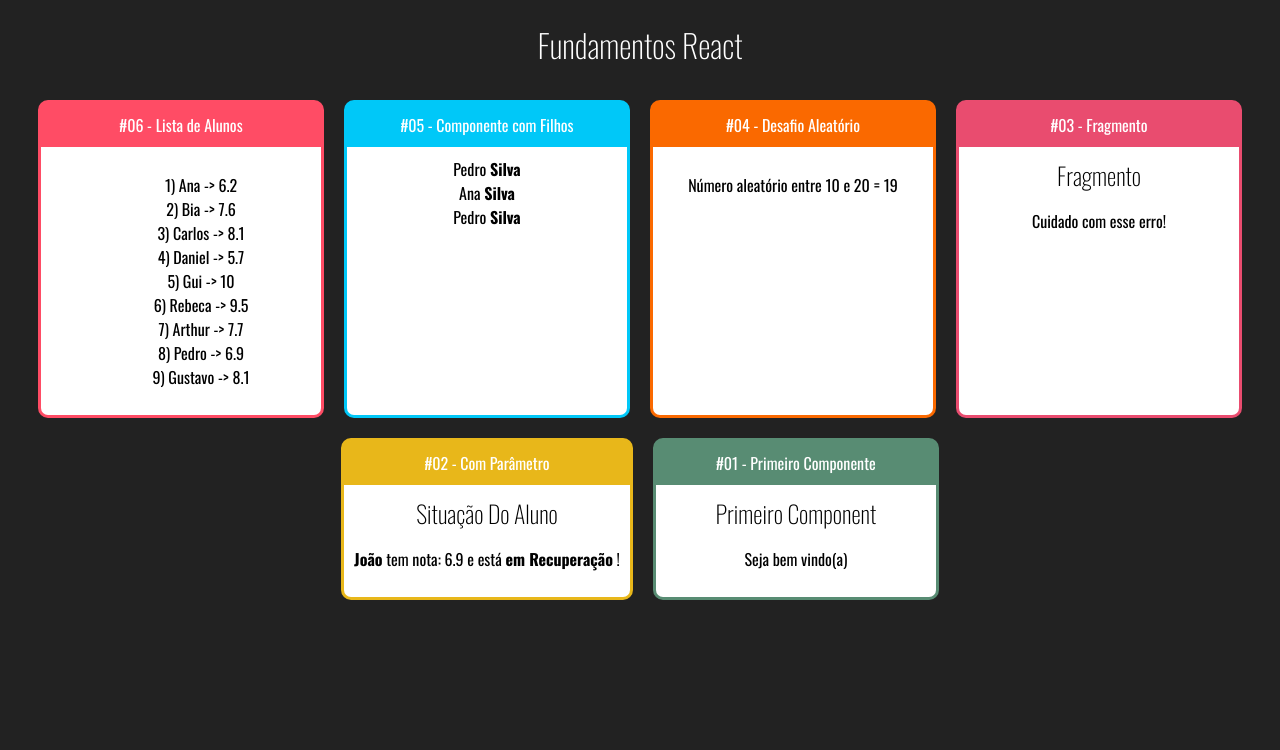
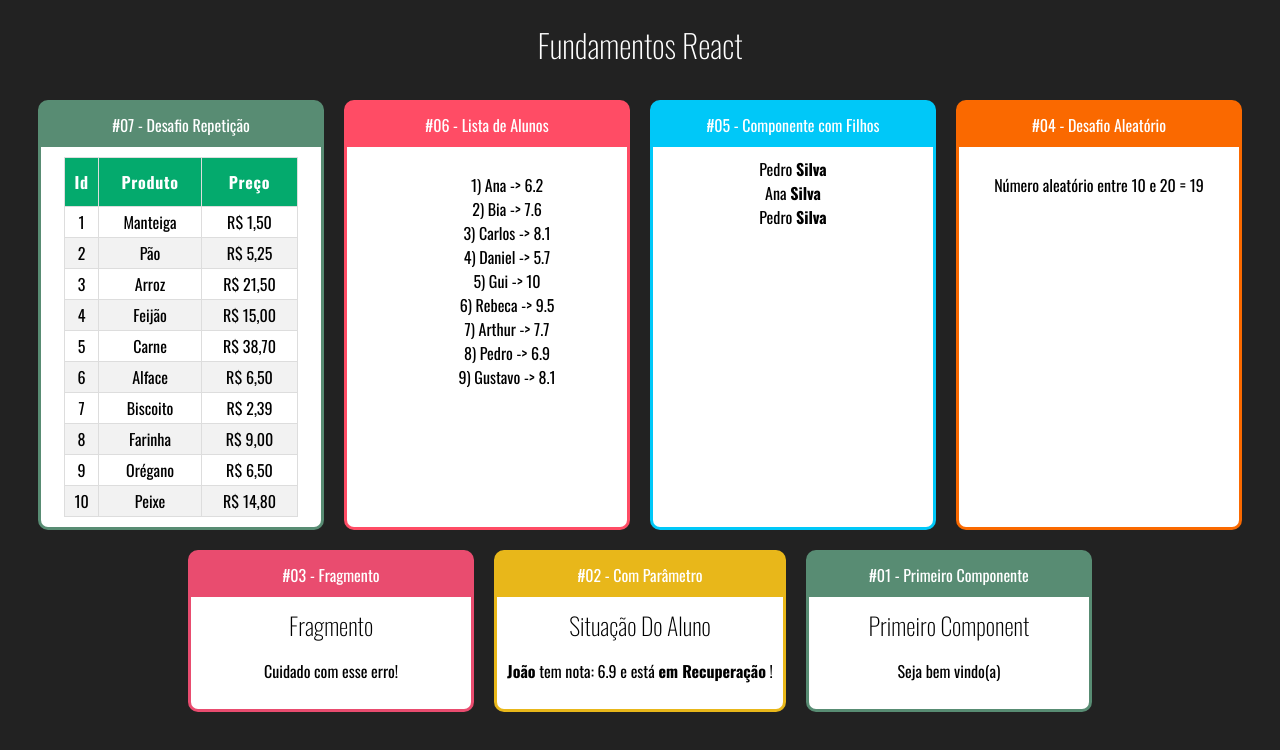
Before and after one commit to eric-moniz/curso-react-redux, a React (Create React App) app: page / in a window 1280 px wide. Shown: the top 750 px of the page. Built offline with nearby package versions, Linux system fonts and the light colour scheme.

Commit message:
aula 30 - Desafio Repetição - Resposta

```diff
--- a/src/App.jsx
+++ b/src/App.jsx
@@ -9,12 +9,17 @@ import Card from "./components/basicos/layout/Card";
 import Familia from "./components/basicos/Familia";
 import FamiliaMembro from "./components/basicos/FamiliaMembro";
 import ListaAlunos from "./components/basicos/repeticao/ListaAlunos";
+import TabelaProdutos from "./components/basicos/repeticao/TabelaProdutos";
 
 const App = () => (
   <div className="App">
     <h1>Fundamentos React</h1>
 
     <div className="Cards">
+      <Card titulo="#07 - Desafio Repetição" color="#588c73">
+        <TabelaProdutos />
+      </Card>
+
       <Card titulo="#06 - Lista de Alunos" color="#ff4c65">
         <ListaAlunos />
       </Card>
--- /dev/null
+++ b/src/components/basicos/repeticao/Tabela.css
@@ -0,0 +1,28 @@
+.Tabela {
+  border-collapse: collapse;
+  width: 90%;
+  margin: 0 auto;
+}
+
+td,
+th {
+  border: 1px solid #ddd;
+  padding: 3px;
+}
+
+tr:nth-child(even) {
+  background-color: #f2f2f2;
+}
+
+tr:hover {
+  background-color: #ddd;
+}
+
+th {
+  padding-top: 12px;
+  padding-bottom: 12px;
+  text-align: center;
+  letter-spacing: .7px;
+  background-color: #04AA6D;
+  color: white;
+}
--- /dev/null
+++ b/src/components/basicos/repeticao/TabelaProdutos.jsx
@@ -0,0 +1,31 @@
+import React from "react";
+import { produtos } from "../../../data/produtos";
+import "./Tabela.css";
+
+const TabelaProdutos = () => {
+  const tabela = produtos.map(el => {
+    return (
+      <tr key={el.id}>
+        <td>{el.id}</td>
+        <td>{el.produto}</td>
+        <td>R$ {el.preço.toFixed(2).replace(".", ",")}</td>
+      </tr>
+    );
+  });
+
+  return (
+    <table className="Tabela">
+      <thead>
+        <tr>
+          <th>Id</th>
+          <th>Produto</th>
+          <th>Preço</th>
+        </tr>
+      </thead>
+
+      <tbody>{tabela}</tbody>
+    </table>
+  );
+};
+
+export default TabelaProdutos;
--- /dev/null
+++ b/src/data/produtos.js
@@ -0,0 +1,12 @@
+export const produtos = [
+  { id: 1, produto: "Manteiga", preço: 1.5 },
+  { id: 2, produto: "Pão", preço: 5.25 },
+  { id: 3, produto: "Arroz", preço: 21.5 },
+  { id: 4, produto: "Feijão", preço: 15 },
+  { id: 5, produto: "Carne", preço: 38.7 },
+  { id: 6, produto: "Alface", preço: 6.5 },
+  { id: 7, produto: "Biscoito", preço: 2.39 },
+  { id: 8, produto: "Farinha", preço: 9 },
+  { id: 9, produto: "Orégano", preço: 6.5 },
+  { id: 10, produto: "Peixe", preço: 14.8 },
+];
```
